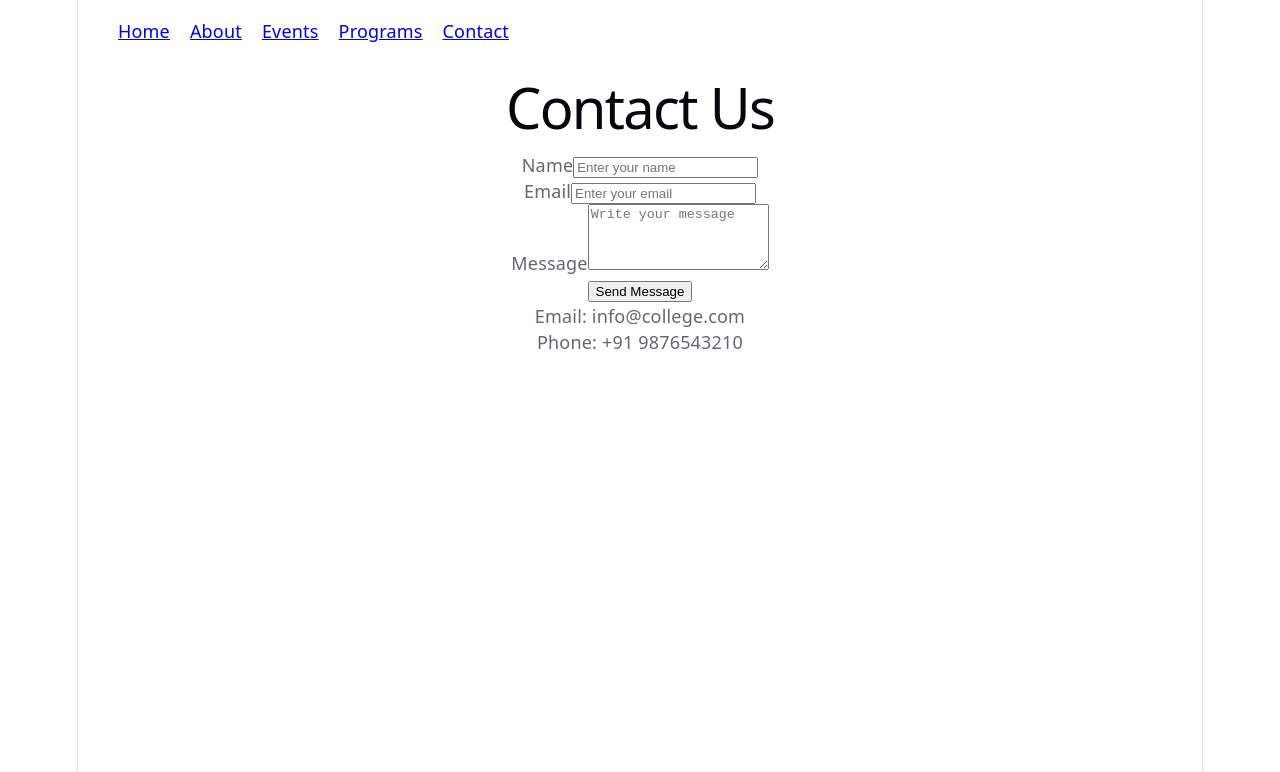
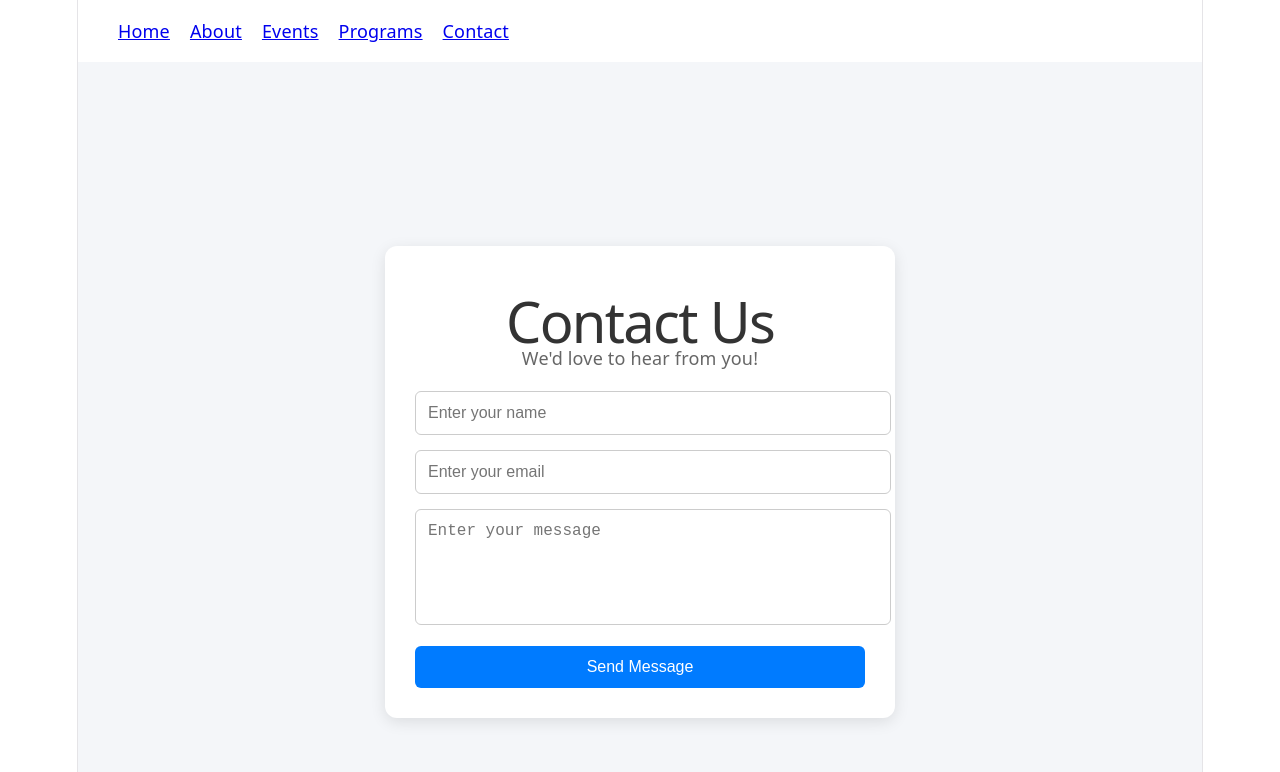
Before and after one commit to Mbetindia/college-website, a React (Vite) app: page /contact in a window 1280 px wide. Shown: the top 772 px of the page. Built offline with nearby package versions, Linux system fonts and the light colour scheme.

Commit message:
Enhanced contact page design

```diff
--- a/src/App.jsx
+++ b/src/App.jsx
@@ -12,7 +12,6 @@ function App() {
   return (
     <BrowserRouter>
       <Navbar />
-
       <Routes>
         <Route path="/" element={<Home />} />
         <Route path="/about" element={<About />} />
--- a/src/pages/Contact.jsx
+++ b/src/pages/Contact.jsx
@@ -1,57 +1,97 @@
 function Contact() {
+  const styles = {
+    container: {
+      minHeight: "100vh",
+      display: "flex",
+      justifyContent: "center",
+      alignItems: "center",
+      backgroundColor: "#f4f6f9",
+      padding: "20px",
+    },
+    card: {
+      width: "100%",
+      maxWidth: "450px",
+      backgroundColor: "#fff",
+      padding: "30px",
+      borderRadius: "12px",
+      boxShadow: "0 4px 15px rgba(0,0,0,0.1)",
+    },
+    heading: {
+      textAlign: "center",
+      marginBottom: "10px",
+      color: "#333",
+    },
+    text: {
+      textAlign: "center",
+      color: "#666",
+      marginBottom: "20px",
+    },
+    input: {
+      width: "100%",
+      padding: "12px",
+      marginBottom: "15px",
+      border: "1px solid #ccc",
+      borderRadius: "6px",
+      fontSize: "16px",
+    },
+    textarea: {
+      width: "100%",
+      padding: "12px",
+      marginBottom: "15px",
+      border: "1px solid #ccc",
+      borderRadius: "6px",
+      fontSize: "16px",
+      resize: "none",
+    },
+    button: {
+      width: "100%",
+      padding: "12px",
+      backgroundColor: "#007bff",
+      color: "#fff",
+      border: "none",
+      borderRadius: "6px",
+      fontSize: "16px",
+      cursor: "pointer",
+    },
+  };
+
   return (
-    <div className="min-h-screen flex justify-center items-center bg-gray-100 p-5">
-      <div className="bg-white shadow-lg rounded-lg p-8 w-full max-w-md">
-        <h1 className="text-3xl font-bold text-center mb-6">
-          Contact Us
-        </h1>
+    <div style={styles.container}>
+      <div style={styles.card}>
+        <h1 style={styles.heading}>Contact Us</h1>
+        <p style={styles.text}>We'd love to hear from you!</p>
 
-        <form className="space-y-4">
-          <div>
-            <label className="block mb-1 font-medium">
-              Name
-            </label>
+        <form>
           <input
             type="text"
             placeholder="Enter your name"
-              className="w-full border rounded-lg p-2 focus:outline-none focus:ring-2 focus:ring-blue-500"
+            style={styles.input}
+            required
           />
-          </div>
 
-          <div>
-            <label className="block mb-1 font-medium">
-              Email
-            </label>
           <input
             type="email"
             placeholder="Enter your email"
-              className="w-full border rounded-lg p-2 focus:outline-none focus:ring-2 focus:ring-blue-500"
+            style={styles.input}
+            required
           />
-          </div>
 
-          <div>
-            <label className="block mb-1 font-medium">
-              Message
-            </label>
           <textarea
-              rows="4"
-              placeholder="Write your message"
-              className="w-full border rounded-lg p-2 focus:outline-none focus:ring-2 focus:ring-blue-500"
+            rows="5"
+            placeholder="Enter your message"
+            style={styles.textarea}
+            required
           ></textarea>
-          </div>
 
           <button
             type="submit"
-            className="w-full bg-blue-600 text-white py-2 rounded-lg hover:bg-blue-700 transition"
+            style={styles.button}
+            onMouseOver={(e) => (e.target.style.backgroundColor = "#0056b3")}
+            onMouseOut={(e) => (e.target.style.backgroundColor = "#007bff")}
           >
             Send Message
           </button>
         </form>
-
-        <div className="mt-6 text-center text-gray-600">
-          <p>Email: info@college.com</p>
-          <p>Phone: +91 9876543210</p>
-        </div>
       </div>
     </div>
   );
```
Lines whose indentation alone changed are shown as unchanged.
